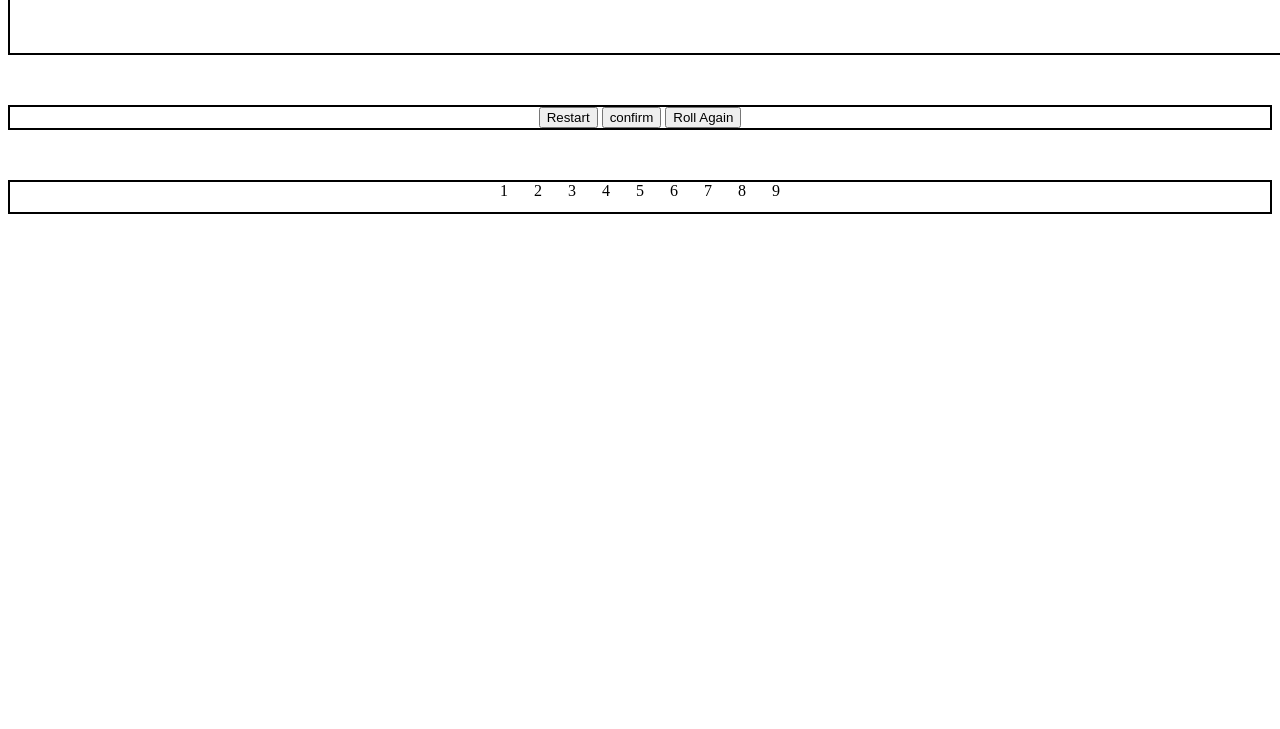
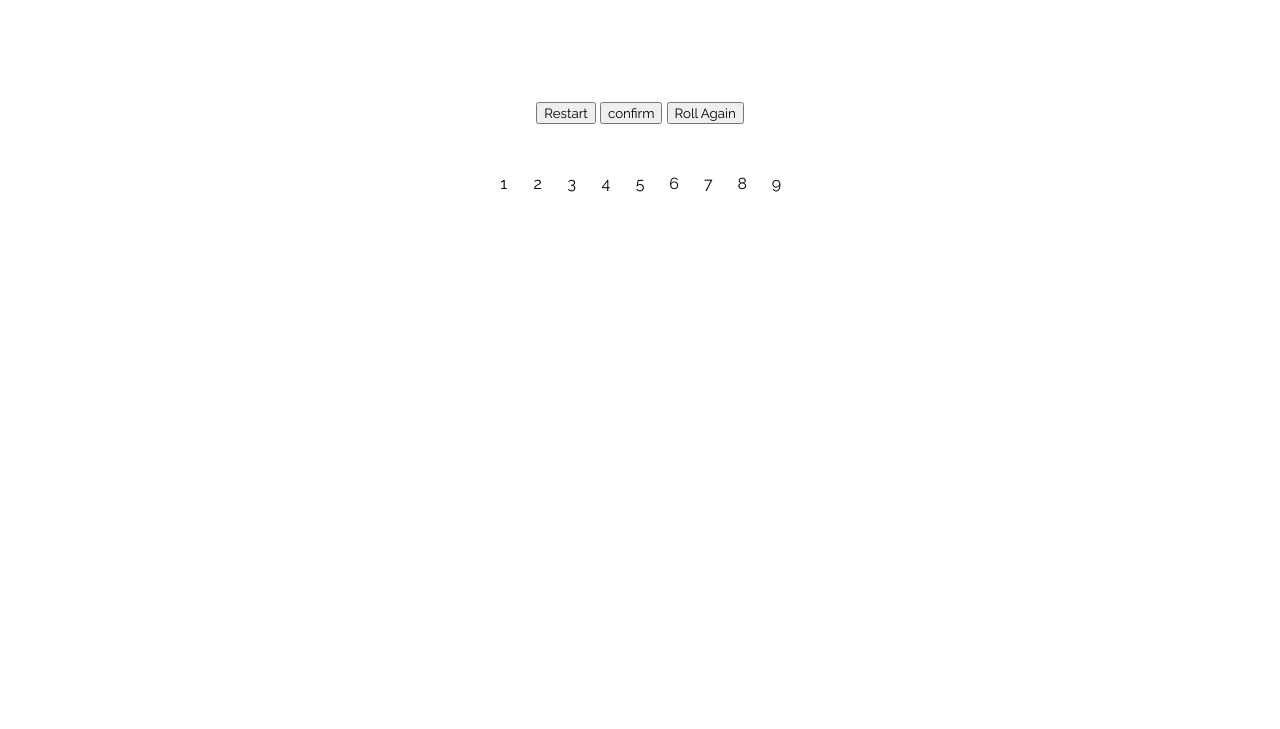
Before and after one commit to ashley2/CountStars, a website: page index.html in a window 1280 px wide. Shown: the part 71-800 px from the top of the page. Drawn offline with nearby package versions, Linux system fonts and the light colour scheme.

Commit message:
added functionality

```diff
--- a/index.html
+++ b/index.html
@@ -3,6 +3,7 @@
 <head>
 	<meta charset="UTF-8">
 	<title>Count The Stars!</title>
+  <link href='https://fonts.googleapis.com/css?family=Raleway:400,200' rel='stylesheet' type='text/css'>
 	<link rel="stylesheet" href="style.css">
 
 </head>
--- a/sass/style.scss
+++ b/sass/style.scss
@@ -1,5 +1,6 @@
 * {
   text-align: center;
+  font-family: 'Raleway', sans-serif;
 }
 
 #header {
@@ -9,12 +10,10 @@
 #starBox {
   height:80px;
   width: 100vw;
-  border: 2px solid black;
   margin-bottom: 50px;
 }
 
 #controlBox {
-  border: 2px solid black;
   margin-bottom: 50px;
   #restart, #confirm, #roll {
     display: inline-block;
@@ -22,12 +21,10 @@
 }
 
 #numberBox {
-  border: 2px solid black;
   .number {
     height: 30px;
     width: 30px;
     display: inline-block;
-    // border: 2px solid black;
   }
 }
 
```
Also changed, not shown: style.css.
